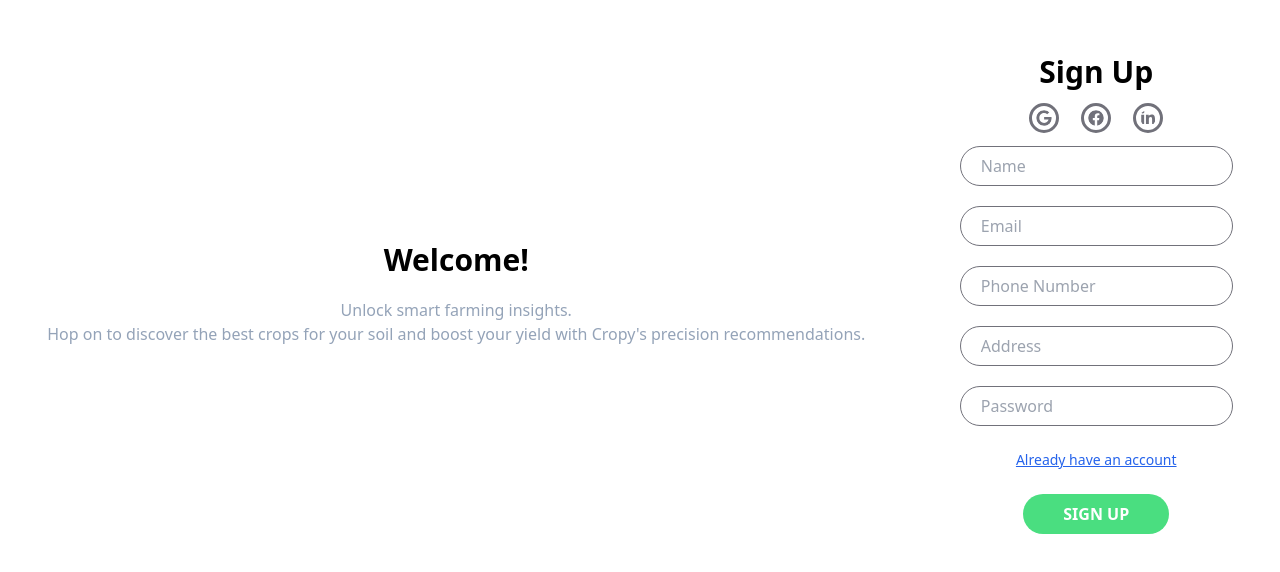
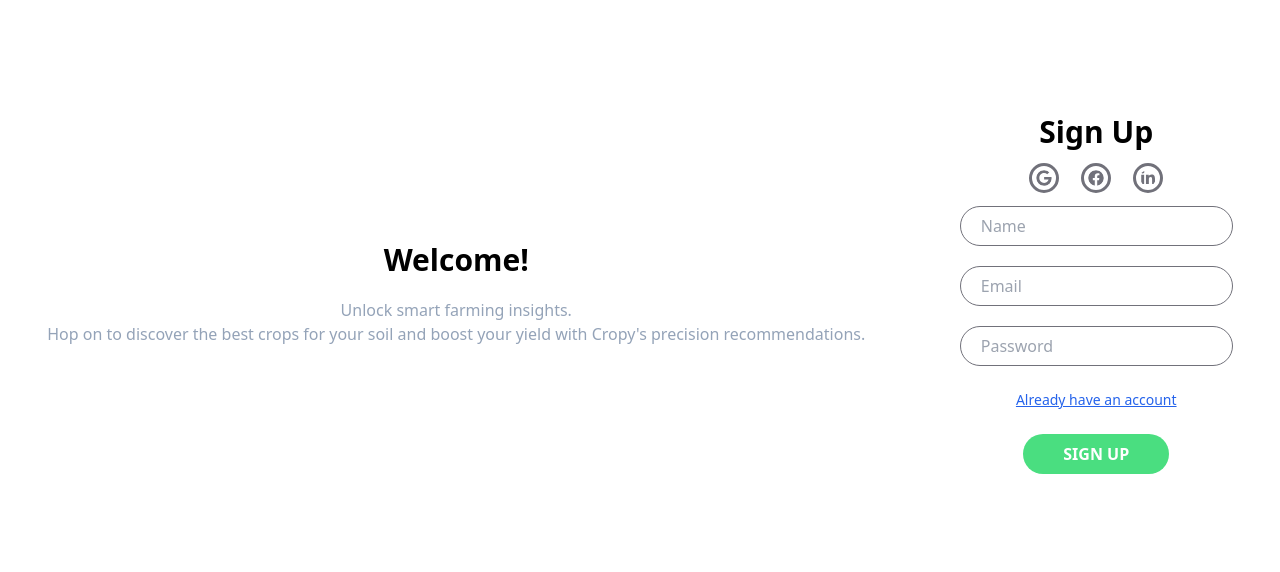
Before and after one commit to Javeed004/Cropy, a React (Vite) app in the folder Client/: page /sign-up in a window 1280 px wide. Shown: the part 106-678 px from the top of the page. Built offline with nearby package versions, Linux system fonts and the light colour scheme.

Commit message:
Fixed a bug

```diff
--- a/Client/src/components/Services.jsx
+++ b/Client/src/components/Services.jsx
@@ -1,5 +1,5 @@
 import React from "react";
-import { Link } from "react-router-dom";
+import { Link, useNavigate } from "react-router-dom";
 import Header from "./Header";
 import Footer from "./Footer";
 import bgImageHero from "../assets/Images/federico-respini-sYffw0LNr7s-unsplash.jpg";
@@ -7,11 +7,20 @@ import imageSCR from "../assets/Images/pexels-shvetsa-5231143.jpg";
 import imageSHA from "../assets/Images/pexels-pixabay-144248.jpg";
 import imageAbout from "../assets/Images/rice-field-7890204_1280.jpg";
 
-function Services() {
+function Services(isAuthenticated) {
+  let navigate = useNavigate();
+
+  const handleService = () => {
+    if (isAuthenticated === true) {
+      navigate("/services/scr");
+    }else{
+      console.log("Sign up to continue !!")
+    }
+  };
   return (
     <>
       {/* Header Section */}
-      <Header/>
+      <Header />
 
       {/* Hero section */}
       <div
@@ -44,12 +53,13 @@ function Services() {
             land, improving both yield and sustainability.
           </div>
           <div className="mt-4 py-4">
-            <Link
+            <button
+              onClick={handleService}
               to="/services/scr"
               className="text-xl text-gray bg-none px-12 py-4 rounded-xl border-2 border-gray"
             >
               Check it out
-            </Link>
+            </button>
           </div>
         </div>
         <div className="w-1/2 p-6">
--- a/Client/src/components/SignUpPage.jsx
+++ b/Client/src/components/SignUpPage.jsx
@@ -9,8 +9,6 @@ function SignUpPage() {
   const [name, setName] = useState();
   const [email, setEmail] = useState();
   const [password, setPassword] = useState();
-  const [phoneNum, setPhoneNum] = useState();
-  const [address, setAddress] = useState();
 
   const navigate = useNavigate();
 
@@ -19,7 +17,7 @@ function SignUpPage() {
     axios
       .post(
         "http://localhost:5173/sign-up",
-        (name, email, password, phoneNum, address)
+        (name, email, password)
       )
       .then((result) => {
         console.log(result);
@@ -60,20 +58,6 @@ function SignUpPage() {
               onChange={(e) => setEmail(e.target.value)}
             ></input>
             <input
-              type="number"
-              placeholder="Phone Number"
-              className="outline-none bg-transparent border border-zinc-500 px-5 h-10 rounded-full "
-              required
-              onChange={(e) => setPhoneNum(e.target.value)}
-            ></input>
-            <input
-              type="text"
-              placeholder="Address"
-              className="outline-none bg-transparent border border-zinc-500 px-5 h-10 rounded-full "
-              required
-              onChange={(e) => setAddress(e.target.value)}
-            ></input>
-            <input
               type="password"
               placeholder="Password"
               className="outline-none bg-transparent border border-zinc-500 px-5 h-10 rounded-full "
@@ -81,7 +65,7 @@ function SignUpPage() {
               onChange={(e) => setPassword(e.target.value)}
             ></input>
           </div>
-          <Link to={"//sign-up/sign-in"} className="text-blue-600 text-sm underline m-1">
+          <Link to={"/sign-up/sign-in"} className="text-blue-600 text-sm underline m-1">
             <p>Already have an account</p>
           </Link>
           <div>
```
